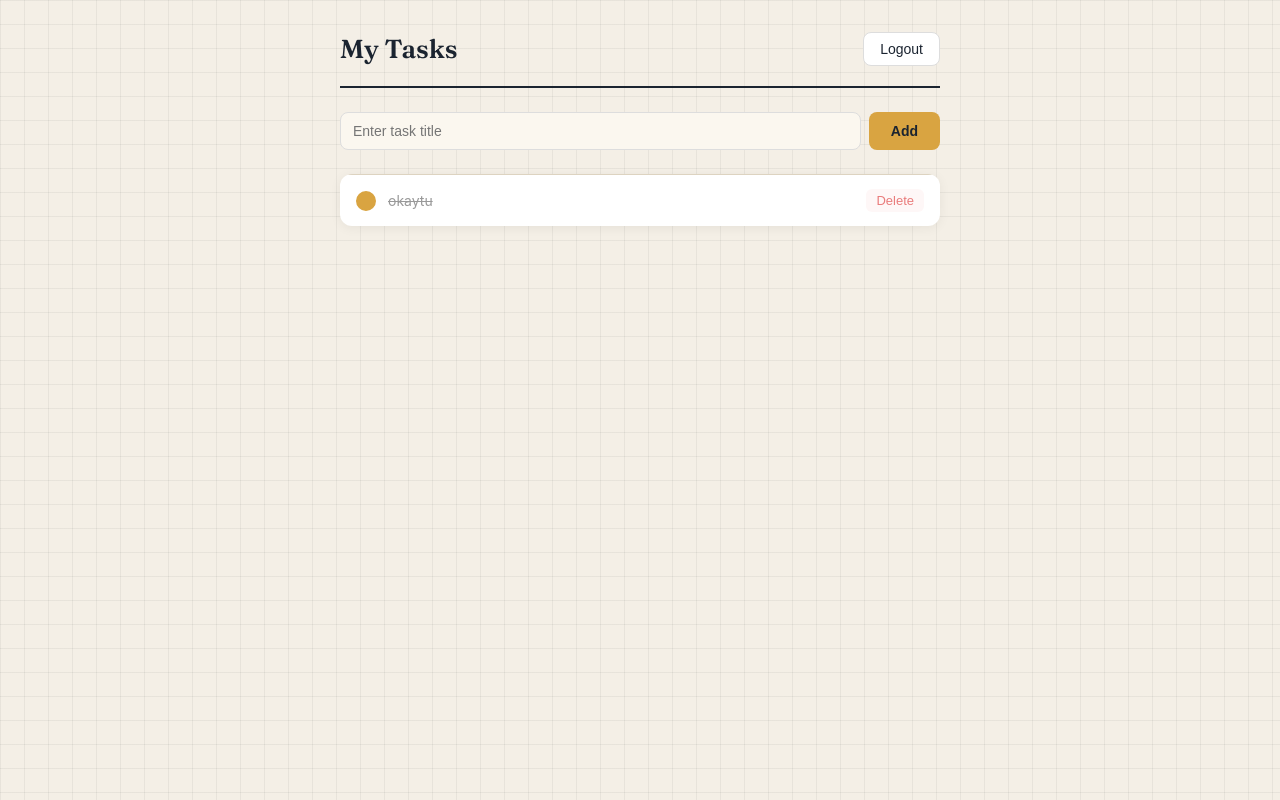
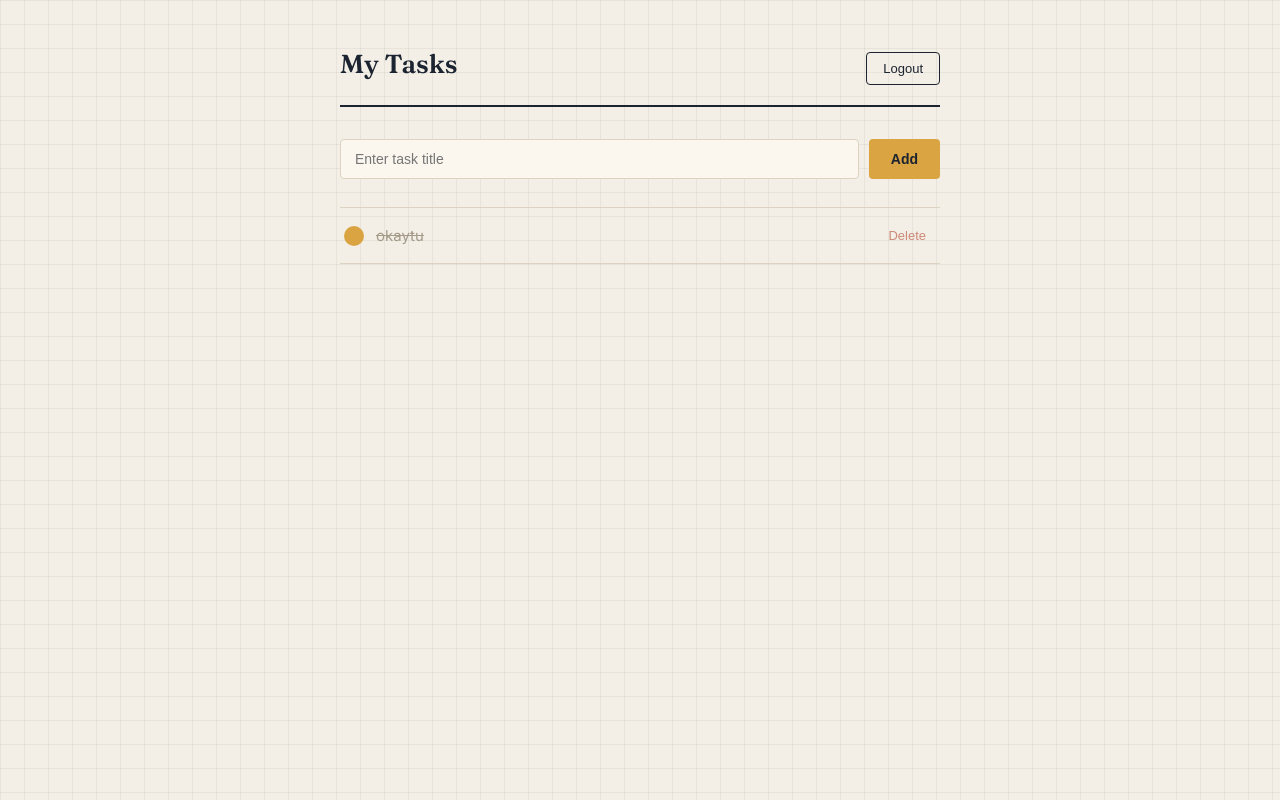
Before and after one commit to alys27/w4-react-app, a React (Vite) app: page /dashboard in a window 1280 px wide. Built offline with nearby package versions, Linux system fonts and the light colour scheme; data requests are answered from the project's data file; sample sign-in values are in the browser's storage.

Commit message:
fix: add mock user credential validation to login

```diff
--- a/src/App.css
+++ /dev/null
@@ -1,167 +0,0 @@
-* {
-  box-sizing: border-box;
-  margin: 0;
-  padding: 0;
-}
-
-body {
-  font-family: -apple-system, BlinkMacSystemFont, "Segoe UI", Roboto, sans-serif;
-  background-color: #f4f5f7;
-  color: #1a1a1a;
-  min-height: 100vh;
-}
-
-/* Auth pages (Login) */
-.auth-container {
-  display: flex;
-  align-items: center;
-  justify-content: center;
-  min-height: 100vh;
-  padding: 20px;
-}
-
-.auth-card {
-  background: white;
-  padding: 40px;
-  border-radius: 12px;
-  box-shadow: 0 2px 12px rgba(0, 0, 0, 0.08);
-  width: 100%;
-  max-width: 360px;
-}
-
-.auth-card h1 {
-  margin-bottom: 24px;
-  font-size: 24px;
-}
-
-.form-group {
-  margin-bottom: 16px;
-}
-
-.form-group label {
-  display: block;
-  margin-bottom: 6px;
-  font-size: 14px;
-  font-weight: 500;
-  color: #444;
-}
-
-.form-group input {
-  width: 100%;
-  padding: 10px 12px;
-  border: 1px solid #ddd;
-  border-radius: 8px;
-  font-size: 14px;
-}
-
-.form-group input:focus {
-  outline: none;
-  border-color: #4f46e5;
-}
-
-.btn-primary {
-  width: 100%;
-  padding: 10px 16px;
-  background-color: #4f46e5;
-  color: white;
-  border: none;
-  border-radius: 8px;
-  font-size: 14px;
-  font-weight: 600;
-  cursor: pointer;
-}
-
-.btn-primary:hover {
-  background-color: #4338ca;
-}
-
-.error-text {
-  color: #dc2626;
-  font-size: 13px;
-  margin-top: 8px;
-}
-
-/* Dashboard */
-.dashboard-container {
-  max-width: 640px;
-  margin: 0 auto;
-  padding: 32px 20px;
-}
-
-.dashboard-header {
-  display: flex;
-  justify-content: space-between;
-  align-items: center;
-  margin-bottom: 24px;
-}
-
-.btn-secondary {
-  padding: 8px 16px;
-  background-color: white;
-  border: 1px solid #ddd;
-  border-radius: 8px;
-  cursor: pointer;
-  font-size: 14px;
-}
-
-.btn-secondary:hover {
-  background-color: #f4f5f7;
-}
-
-.task-form {
-  display: flex;
-  gap: 8px;
-  margin-bottom: 24px;
-}
-
-.task-form input {
-  flex: 1;
-  padding: 10px 12px;
-  border: 1px solid #ddd;
-  border-radius: 8px;
-  font-size: 14px;
-}
-
-.task-list {
-  list-style: none;
-  background: white;
-  border-radius: 12px;
-  overflow: hidden;
-  box-shadow: 0 2px 12px rgba(0, 0, 0, 0.06);
-}
-
-.task-item {
-  display: flex;
-  justify-content: space-between;
-  align-items: center;
-  padding: 14px 16px;
-  border-bottom: 1px solid #f0f0f0;
-}
-
-.task-item:last-child {
-  border-bottom: none;
-}
-
-.task-title {
-  cursor: pointer;
-  font-size: 14px;
-}
-
-.task-title.completed {
-  text-decoration: line-through;
-  color: #999;
-}
-
-.btn-delete {
-  padding: 4px 10px;
-  background: #fef2f2;
-  color: #dc2626;
-  border: none;
-  border-radius: 6px;
-  cursor: pointer;
-  font-size: 13px;
-}
-
-.btn-delete:hover {
-  background: #fee2e2;
-}
--- a/src/App.jsx
+++ b/src/App.jsx
@@ -5,7 +5,7 @@ import Login from "./features/auth/Login";
 import Dashboard from "./features/tasks/Dashboard";
 import { ProtectedRoute } from "./components/ProtectedRoute";
 import ErrorBoundary from "./components/ErrorBoundary";
-import "./App.css";
+
 
 function App() {
   return (
--- a/src/features/auth/Login.jsx
+++ b/src/features/auth/Login.jsx
@@ -9,11 +9,25 @@ function Login() {
   const { login } = useAuth();
   const navigate = useNavigate();
 
-  const handleSubmit = (e) => {
+  const MOCK_USERS = [
+  { username: "admin", password: "admin123" },
+  { username: "test", password: "test1234" },
+];
+
+const handleSubmit = (e) => {
     e.preventDefault();
 
     if (!username || !password) {
       setError("Please fill in both fields");
+      return;
+    }
+
+    const foundUser = MOCK_USERS.find(
+      (u) => u.username === username && u.password === password
+    );
+
+    if (!foundUser) {
+      setError("Invalid username or password");
       return;
     }
 
--- a/src/index.css
+++ b/src/index.css
@@ -158,7 +158,7 @@ h1, h2 {
   margin-top: 10px;
 }
 
-/* ---------- Dashboard ---------- */
+
 .dashboard-page {
   min-height: 100vh;
   width: 100%;
```
